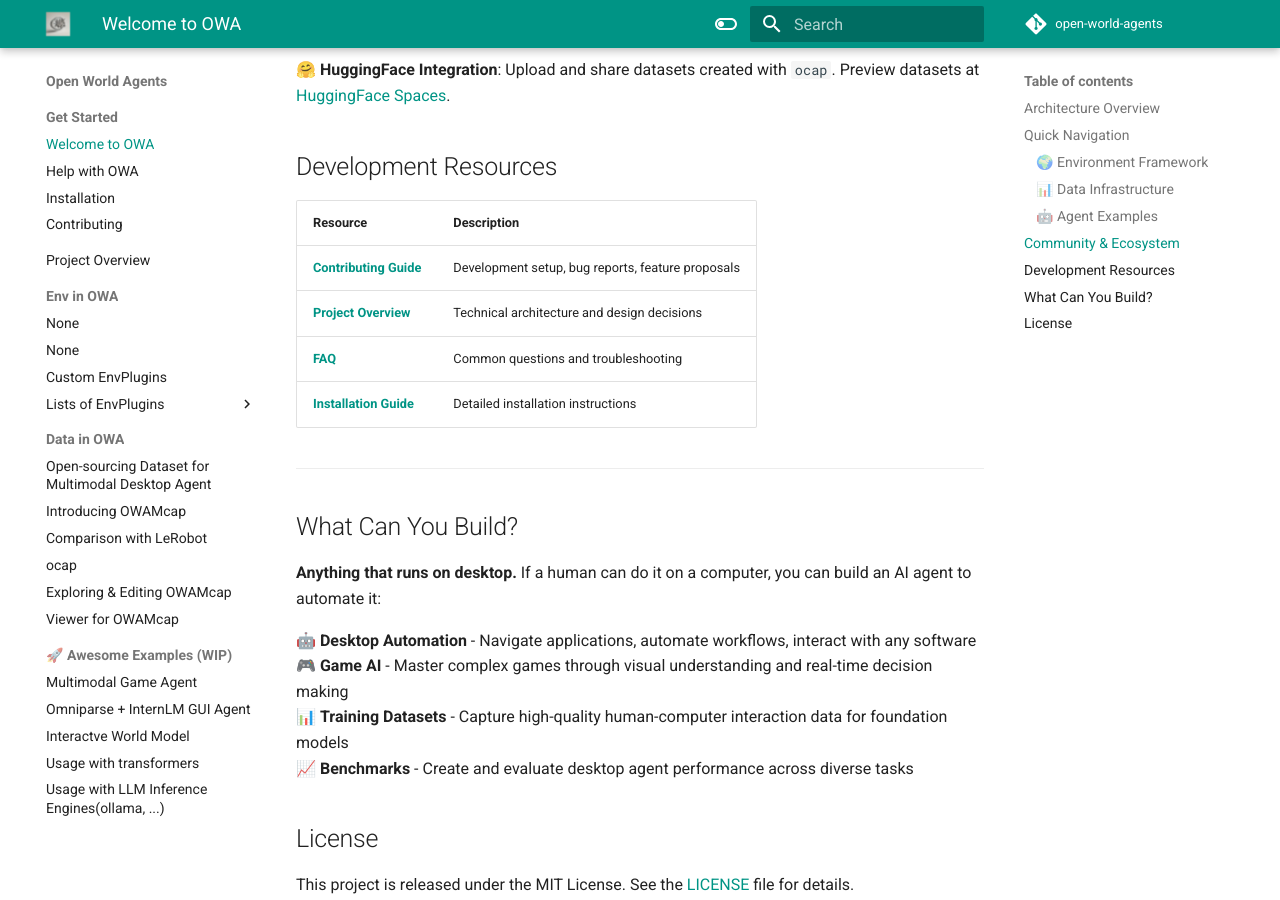
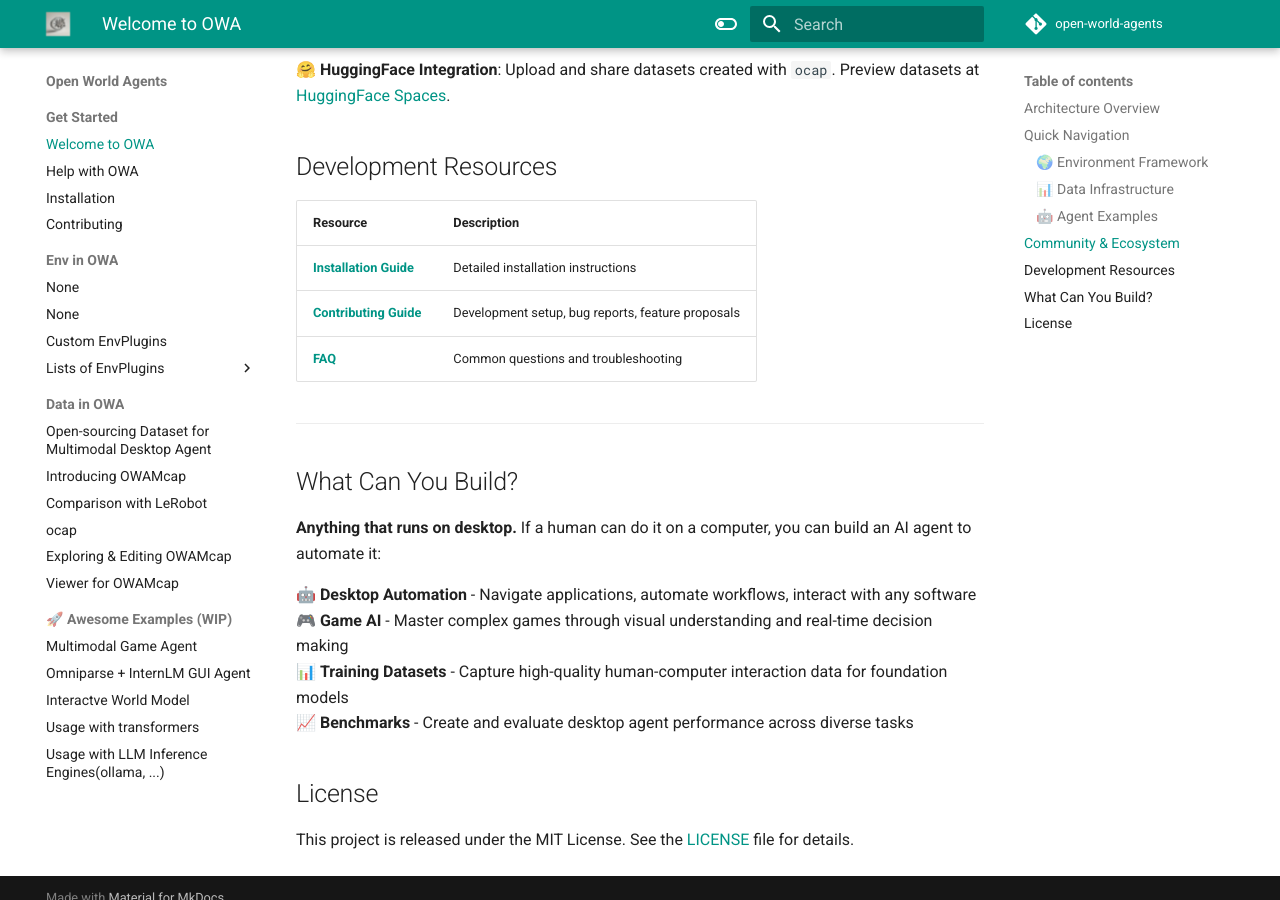
Before and after one commit to open-world-agents/open-world-agents, an MkDocs documentation site: the page built from docs/index.md, in a window 1280 px wide and 900 px high, scrolled down 2370 px. Built offline with MkDocs 1.6.1 and Material for MkDocs 9.7.7, drawn with Linux system fonts in a browser that asks for light colours; comment, search, counter and statistics services are not loaded.

Commit message:
docs: removed project overview

```diff
--- a/docs/index.md
+++ b/docs/index.md
@@ -69,10 +69,9 @@
 
 | Resource | Description |
 |----------|-------------|
+| **[Installation Guide](install.md)** | Detailed installation instructions |
 | **[Contributing Guide](contributing.md)** | Development setup, bug reports, feature proposals |
-| **[Project Overview](project_overview.md)** | Technical architecture and design decisions |
 | **[FAQ](faq_dev.md)** | Common questions and troubleshooting |
-| **[Installation Guide](install.md)** | Detailed installation instructions |
 
 ---
 
--- a/mkdocs.yml
+++ b/mkdocs.yml
@@ -79,7 +79,6 @@
     - Installation: install.md
     - Contributing: contributing.md
     # - Changelog: changelog.md # Later
-  - Project Overview: project_overview.md
   - Env in OWA:
     - env/index.md
     - env/guide.md
```
Also changed, not shown: README.md (+1 -1 lines), docs/project_overview.md (deleted, +0 -21 lines).
